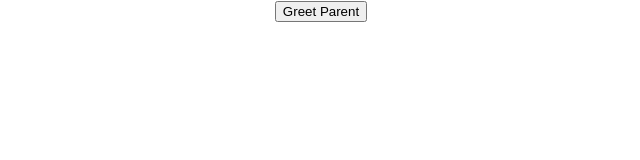
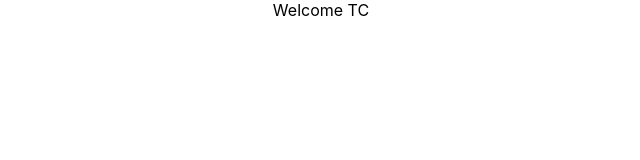
Before and after one commit to Codebrother1/basic_react_fun, a React (Create React App) app: page / in a window 1280 px wide. Shown: the top 160 px of the page, without its empty margins (319-959 px from the left). Built offline with nearby package versions, Linux system fonts and the light colour scheme.

Commit message:
methods as props

```diff
--- a/src/App.js
+++ b/src/App.js
@@ -1,8 +1,9 @@
 import './App.css';
+import UserGreeting from './components/UserGreeting';
 // import ClassClick from './components/ClassClick';
 // import EventBind from './components/EventBind';
 // import FunctionClick from './components/FunctionClick';
-import ParentComponent from './components/ParentComponent';
+// import ParentComponent from './components/ParentComponent';
 // import Counter from './components/Counter';
 // import Message from './components/Message';
 // import Greet from './components/Greet';
@@ -12,7 +13,8 @@
 function App() {
   return (
     <div className="App">
-      <ParentComponent/>
+      <UserGreeting/>
+      {/* <ParentComponent/> */}
       {/* <EventBind/>
       <ClassClick/>
       <FunctionClick/> */}
--- a/src/components/ChildComponet.js
+++ b/src/components/ChildComponet.js
@@ -3,7 +3,7 @@
 const ChildComponet = (props) => {
   return (
     <div>
-      <button onClick={props.greetHandler}>Greet Parent</button>
+      <button onClick={() => props.greetHandler("child")}>Greet Parent</button>
     </div>
   )
 }
--- a/src/components/ParentComponent.js
+++ b/src/components/ParentComponent.js
@@ -12,8 +12,8 @@
   }
 
 
-  greetParent = () => {
-    alert(`Hello ${this.state.parentName}`)
+  greetParent = (childName) => {
+    alert(`Hello ${this.state.parentName} from ${childName}`)
   }
   render() {
     return (
--- /dev/null
+++ b/src/components/UserGreeting.js
@@ -0,0 +1,31 @@
+import React, { Component } from 'react'
+
+class UserGreeting extends Component {
+  constructor(props) {
+    super(props)
+
+    this.state = {
+       isLoggedIn: true
+    }
+  }
+
+  render() {
+    if (this.state.isLoggedIn){
+      return(
+        <div>Welcome TC</div>
+      )
+    } else {
+      return (
+        <div>Welcome Guest</div>
+      )
+    }
+    // return (
+    //   <div>
+    //   <div>Welcome TC</div>
+    //   <div>Welcome Guest</div>
+    //   </div>
+    // )
+  }
+}
+
+export default UserGreeting
```
